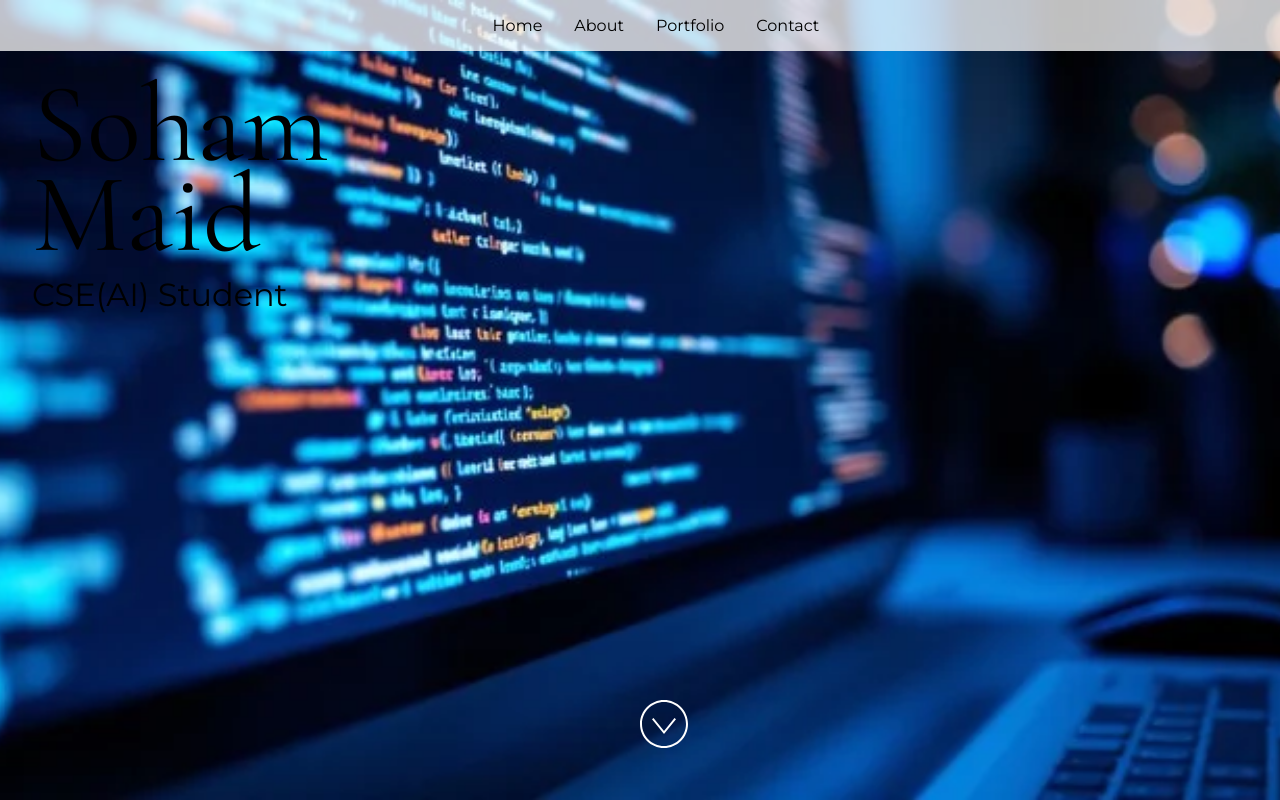
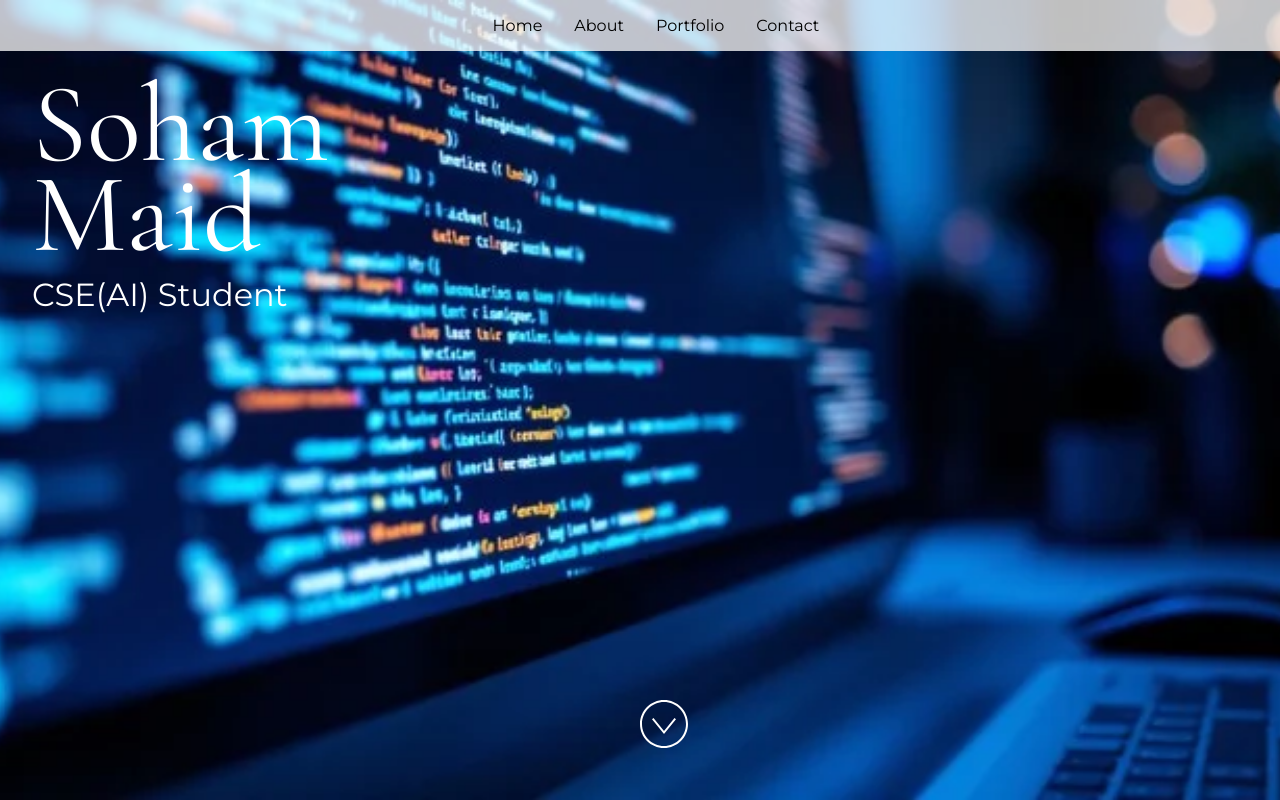
Before and after one commit to sohamx0/Portfolio, a React (Vite) app: page / in a window 1280 px wide. Built offline with nearby package versions, Linux system fonts and the light colour scheme.

Commit message:
Update styles to ensure text visibility on dark backgrounds in Home section

```diff
--- a/src/styles.css
+++ b/src/styles.css
@@ -58,6 +58,15 @@ h2 {
   font-weight: 400;
   margin: 0;
   padding-top: 1rem;
+}
+
+/* Ensure the name and title in the Home hero are visible on dark backgrounds */
+#home h1 {
+  color: #ffffff;
+}
+
+#home h2 {
+  color: #ffffff;
 }
 
 h3 {
```
